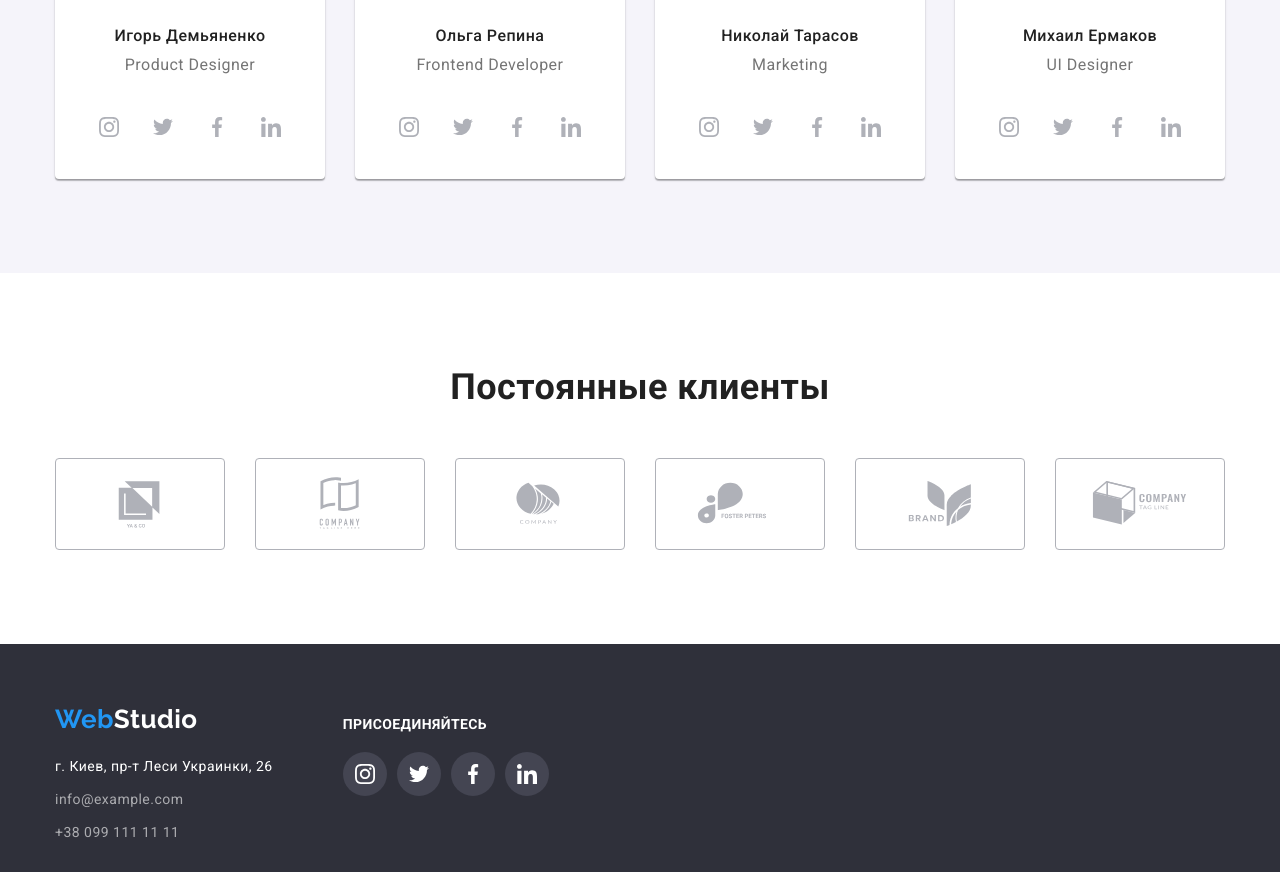
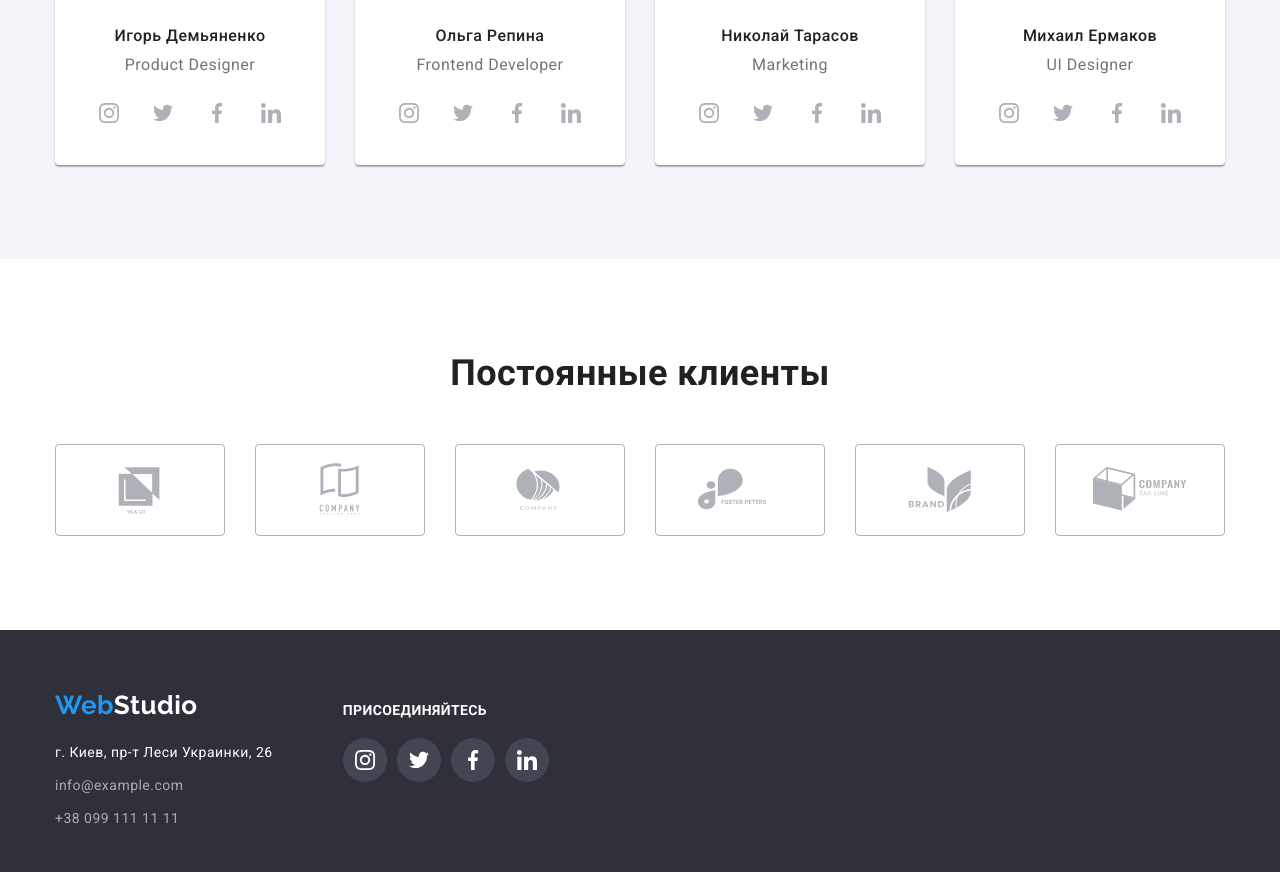
Before and after one commit to Slavick-Slavniy/goit-markup-hw-04, a plain HTML site: page index.html in a window 1280 px wide. Shown: the part 2045-2917 px from the top of the page. Drawn offline with nearby package versions, Linux system fonts and the light colour scheme.

Commit message:
Update styles.css

```diff
--- a/css/styles.css
+++ b/css/styles.css
@@ -296,7 +296,7 @@ img {
 .social-list {
   display: flex;
   justify-content: center;
-  padding-top: 30px;
+  padding-top: 16px;
 }
 .social-item {
   margin-left: 10px;
```
